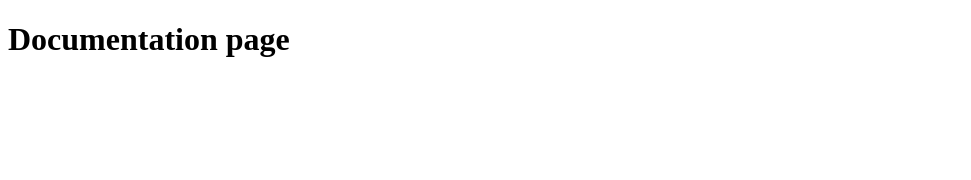
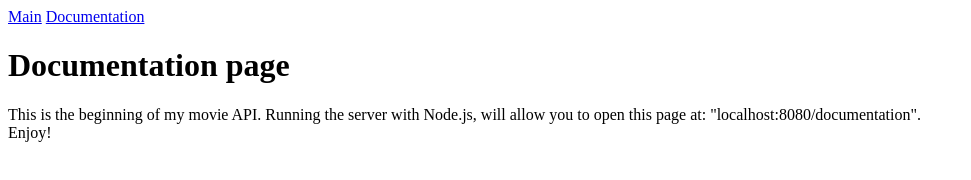
Before and after one commit to Darkpfeffer/movie_api, a plain HTML site: page documentation.html in a window 1280 px wide. Shown: the whole page, without its empty margins (0-971 px from the left). Drawn offline with Linux system fonts and the light colour scheme.

Commit message:
created 'index.html' and 'documentation.html'

```diff
--- a/documentation.html
+++ b/documentation.html
@@ -4,6 +4,17 @@
         <title>Documentation page - Movie API</title>
     </head>
     <body>
-        <h1>Documentation page</h1>
+        <header>
+            <a href="index.html" rel="Main page of the movie API">Main</a>
+            <a href="documentation.html" rel="Documentation of the movie API">Documentation</a>
+        </header>
+        <div>
+            <h1>Documentation page</h1>
+            <p>This is the beginning of my movie API.
+            Running the server with Node.js, will allow you to open this page at:
+            "localhost:8080/documentation". <br>
+            Enjoy!
+            </p>
+        </div>
     </body>
 </html>
```
Also changed, not shown: index.html (+8 -1 lines), log.txt (+17 -0 lines).
